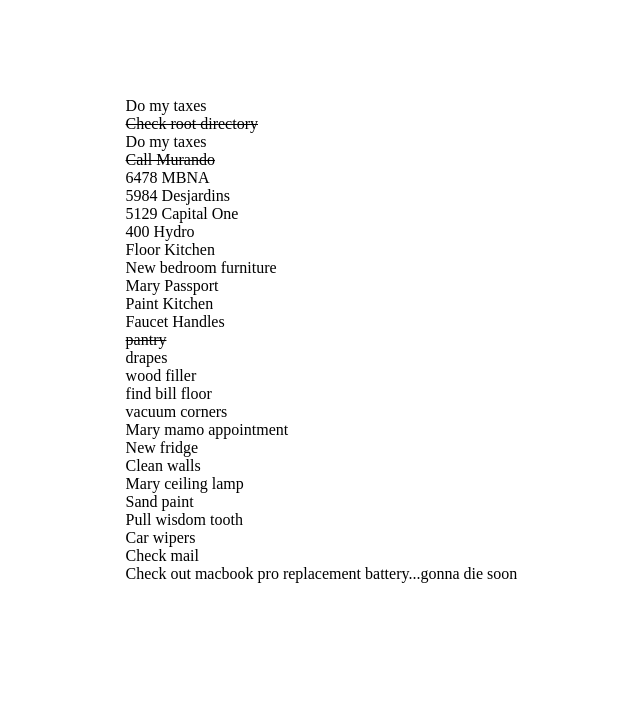
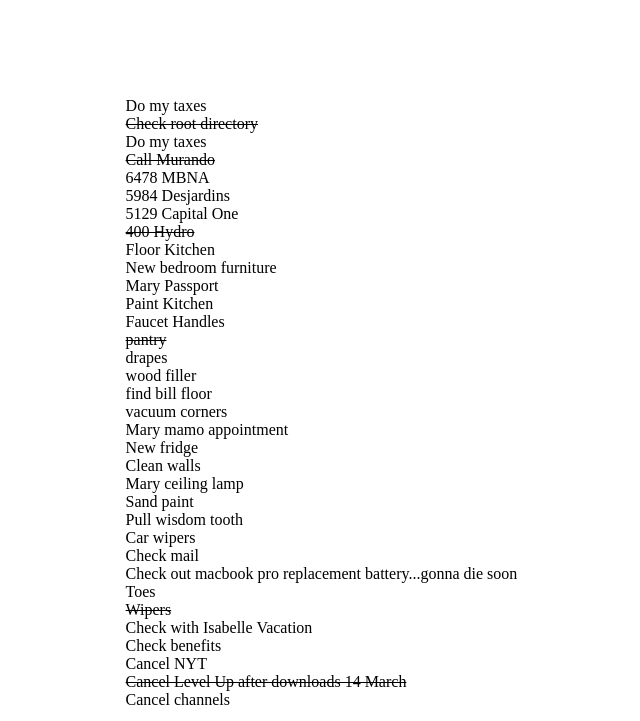
Before and after one commit to Adamo123/leveluptuts, a plain HTML site: page todo.html in a window 1280 px wide. Shown: the part 79-800 px from the top of the page, without its empty margins (452-1092 px from the left). Drawn offline with Linux system fonts and the light colour scheme.

Commit message:
march 16

```diff
--- a/todo.html
+++ b/todo.html
@@ -12,7 +12,7 @@
 <li> 6478 MBNA </li>
 <li> 5984 Desjardins </li>
 <li> 5129 Capital One </li>
-<li> 400 Hydro </li>
+<li> <strike> 400 Hydro </strike> </li>
 <li> Floor Kitchen </li>
 <li> New bedroom furniture </li>
 <li> Mary Passport </li>
@@ -32,6 +32,14 @@
 <li> Car wipers </li>
 <li> Check mail </li>
 <li> Check out macbook pro replacement battery...gonna die soon </li>
+<li> Toes </li>
+<li> <strike> Wipers </strike> </li>
+<li> Check with Isabelle Vacation</li>
+<li> Check benefits</li>
+<li> Cancel NYT</li>
+<li> <strike> Cancel Level Up after downloads 14 March </strike> </li>
+<li> Cancel channels</li>
+
 
 
 
```
Also changed, not shown: eloquentJsExercises.js (added, +64 -0 lines), index.html (+10 -6 lines), jsAndTheDom.js (added, +12 -0 lines).
